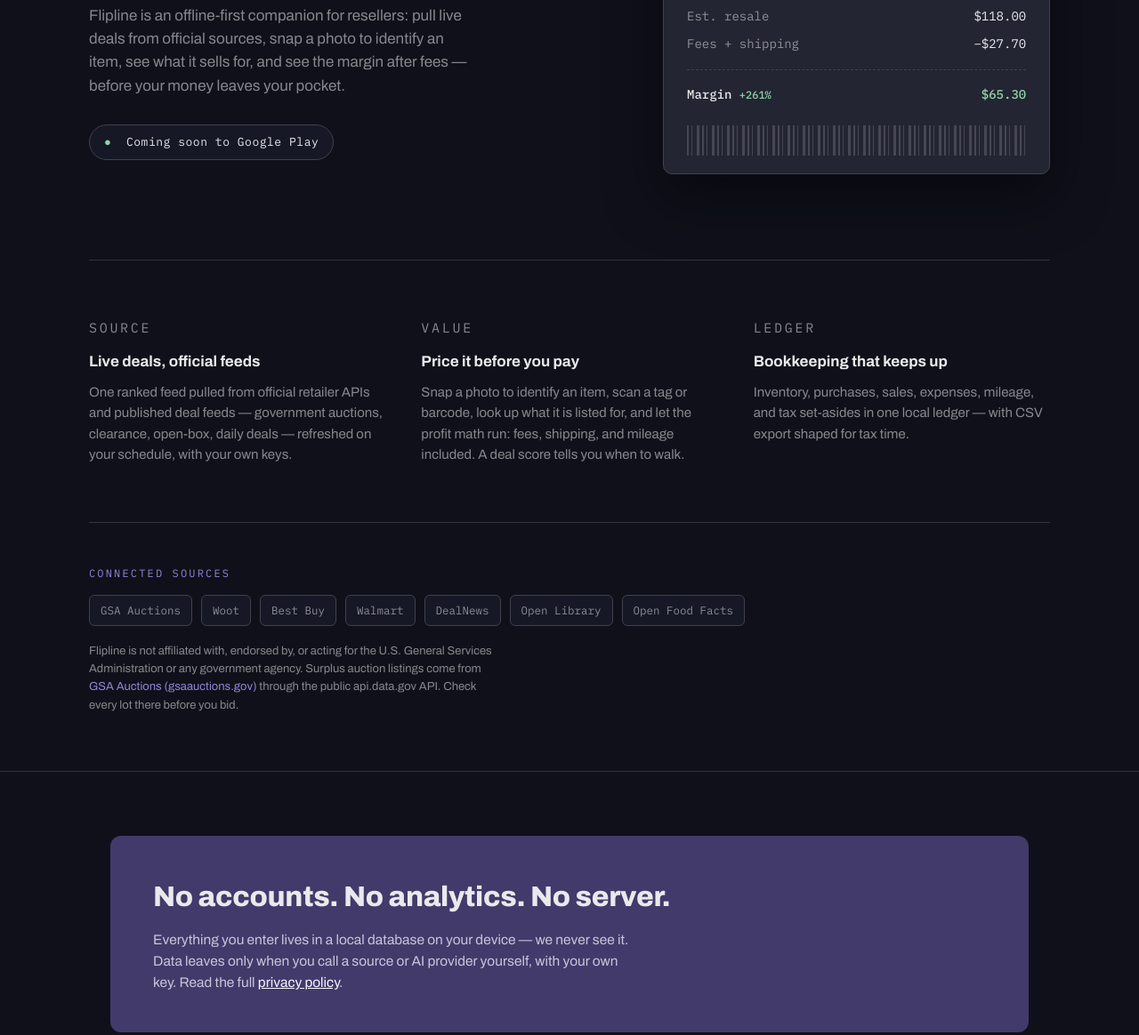
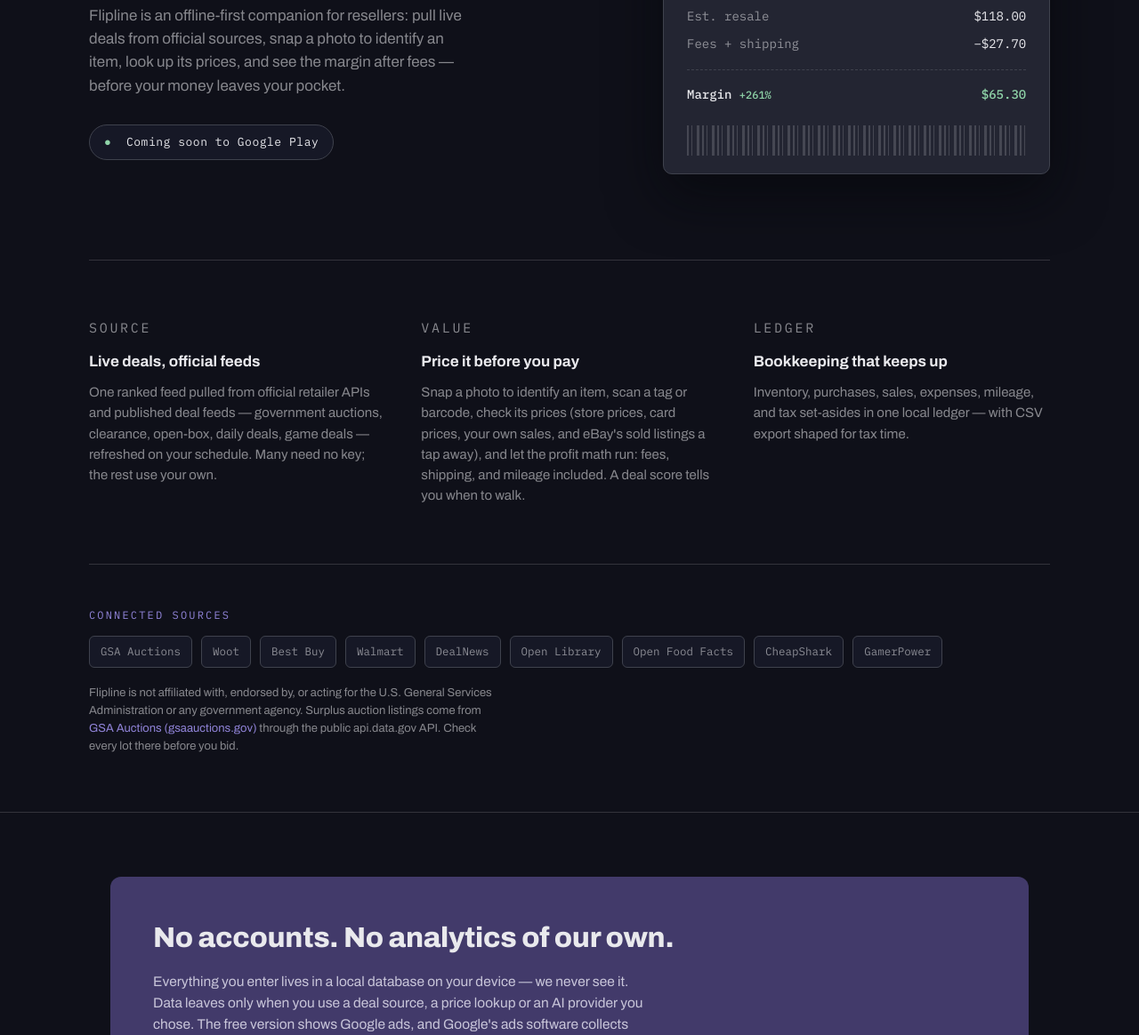
Before and after one commit to Plantburgh/plantburgh-products, a plain HTML site: page flipline/index.html in a window 1280 px wide. Shown: the part 310-1474 px from the top of the page at 89% size. Drawn offline with Linux system fonts and the light colour scheme.

Commit message:
Flipline page: honest value line (store prices, card prices, your sales, eBay sold a tap away), free feeds need no key, ads stated, CheapShark + GamerPower

```diff
--- a/flipline/index.html
+++ b/flipline/index.html
@@ -28,8 +28,8 @@
     <div>
       <h1>Know the flip <em>before</em> you buy.</h1>
       <p class="sub">Flipline is an offline-first companion for resellers: pull live
-      deals from official sources, snap a photo to identify an item, see what
-      it sells for, and see the margin after fees — before your money leaves your pocket.</p>
+      deals from official sources, snap a photo to identify an item, look up
+      its prices, and see the margin after fees — before your money leaves your pocket.</p>
       <span class="chip mono"><b>●</b>&nbsp; Coming soon to Google Play</span>
     </div>
 
@@ -51,14 +51,15 @@
       <p class="eyebrow">Source</p>
       <h3>Live deals, official feeds</h3>
       <p>One ranked feed pulled from official retailer APIs and published deal
-      feeds — government auctions, clearance, open-box, daily deals — refreshed
-      on your schedule, with your own keys.</p>
+      feeds — government auctions, clearance, open-box, daily deals, game deals —
+      refreshed on your schedule. Many need no key; the rest use your own.</p>
     </div>
     <div>
       <p class="eyebrow">Value</p>
       <h3>Price it before you pay</h3>
-      <p>Snap a photo to identify an item, scan a tag or barcode, look up what it
-      is listed for, and let the profit math run: fees, shipping, and mileage included.
+      <p>Snap a photo to identify an item, scan a tag or barcode, check its prices
+      (store prices, card prices, your own sales, and eBay's sold listings a tap
+      away), and let the profit math run: fees, shipping, and mileage included.
       A deal score tells you when to walk.</p>
     </div>
     <div>
@@ -79,6 +80,8 @@
       <li>DealNews</li>
       <li>Open Library</li>
       <li>Open Food Facts</li>
+      <li>CheapShark</li>
+      <li>GamerPower</li>
     </ul>
     <p class="source-note">Flipline is not affiliated with, endorsed by, or
     acting for the U.S. General Services Administration or any government
@@ -91,10 +94,12 @@
   <section class="privacy-band">
     <div class="wrap">
       <div class="inner">
-        <h2>No accounts. No analytics. No server.</h2>
+        <h2>No accounts. No analytics of our own.</h2>
         <p>Everything you enter lives in a local database on your device — we
-        never see it. Data leaves only when you call a source or AI provider
-        yourself, with your own key. Read the full
+        never see it. Data leaves only when you use a deal source, a price
+        lookup or an AI provider you chose. The free version shows Google ads,
+        and Google's ads software collects some data on its own; Flipline Pro
+        turns ads off. Read the full
         <a href="privacy.html">privacy policy</a>.</p>
       </div>
     </div>
```
